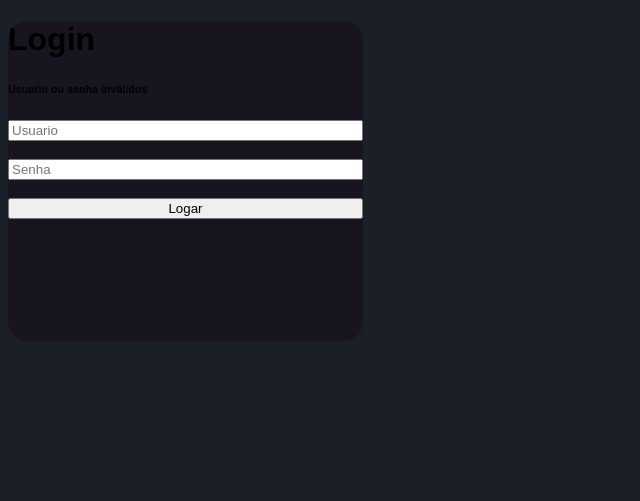
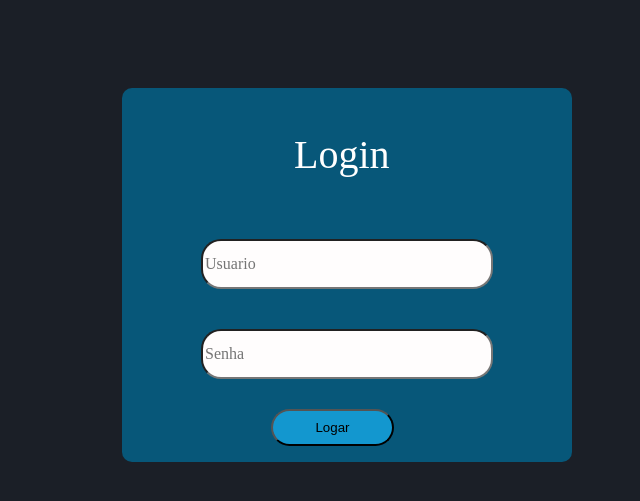
Before and after one commit to Jose-Edston/Projeto_Registro_de_Alunos_Ads, a Django app: page /accounts/login/ in a window 1280 px wide. Shown: the top 501 px of the page, without its empty margins (0-640 px from the left). Run offline with Django 4.2, Linux system fonts and the light colour scheme.

Commit message:
customização do login

```diff
--- a/accounts/templates/pages/login.html
+++ b/accounts/templates/pages/login.html
@@ -11,21 +11,13 @@
 
 <body>
     <form class="form-input login" method="POST"> {% csrf_token %}
-        <div class="login">
-                <h1>Login</h1>
-                <h6>Usuario ou senha inválidos</h6>
-                {% if messages %}
-                    {% for messages in messages %}
-                        <h6>{{ messages }}</h6>
-                    {% endfor %}
-                    {% endif %}
-                <div class="login-form">
-                    <input name="username" type="text" placeholder="Usuario">
-                    <br>
-                    <input name="password" type="password" placeholder="Senha">
-                    <br>
-                    <button type="submit">Logar</button>
-                </div>
+        <h1>Login</h1>
+        <div class="login-form">
+            <input class="usuario" name="username" type="text" placeholder="Usuario">
+            <br>
+            <input class="senha" name="password" type="password" placeholder="Senha">
+            <br>
+            <button type="submit">Logar</button>
         </div>
     </form>
 </body>
--- a/templates/static/login.css
+++ b/templates/static/login.css
@@ -1,18 +1,78 @@
+
 body {
     background-color: #1B1F27;
     font-family: Arial, Helvetica, sans-serif;
     overflow: hidden;
+
+}
+
+form{
+    display: flex;
+    flex-direction: column;
+    justify-content: center;
+    align-items: center;
+
 }
 
 .login {
-    background-color: #181420;
-    width:355px;
-    height:320px;
+    position: absolute;
+    width: 450px;
+    height: 374px;
+    left: 122px;
+    top: 88px;
 
-    border-radius: 20px;
+    background: #075779;
+    border-radius: 10px;
+
 }
 
-.login-form {
-    display: flex;
-    flex-direction: column;
+.usuario{
+    width: 284px;
+    height: 44px;
+    background: #FFFDFD;
+    border-radius: 20px;
+    font-family: 'Akaya Kanadaka';
+    font-style: normal;
+    font-weight: 400;
+    font-size: 16px;
+    line-height: 19px;
+
 }
+
+.senha{
+    width: 284px;
+    height: 44px;
+    background: #FFFDFD;
+    border-radius: 20px;
+    font-family: 'Akaya Kanadaka';
+    font-style: normal;
+    font-weight: 400;
+    font-size: 16px;
+    line-height: 19px;
+    margin-top: 40px;
+}
+
+h1{
+    width: 106px;
+    height: 48px;
+    font-family: 'Akaya Kanadaka';
+    font-style: normal;
+    font-weight: 400;
+    font-size: 40px;
+    line-height: 48px;
+    color: #FFFFFF;
+    margin-bottom: 60px;
+}
+
+button{
+    width: 123px;
+    height: 37px;
+    background: #1397CF;
+    border-radius: 20px;
+    margin-top: 30px;
+    margin-left: 70px;
+}
+
+.erro{
+    visibility: hidden;
+}
```
